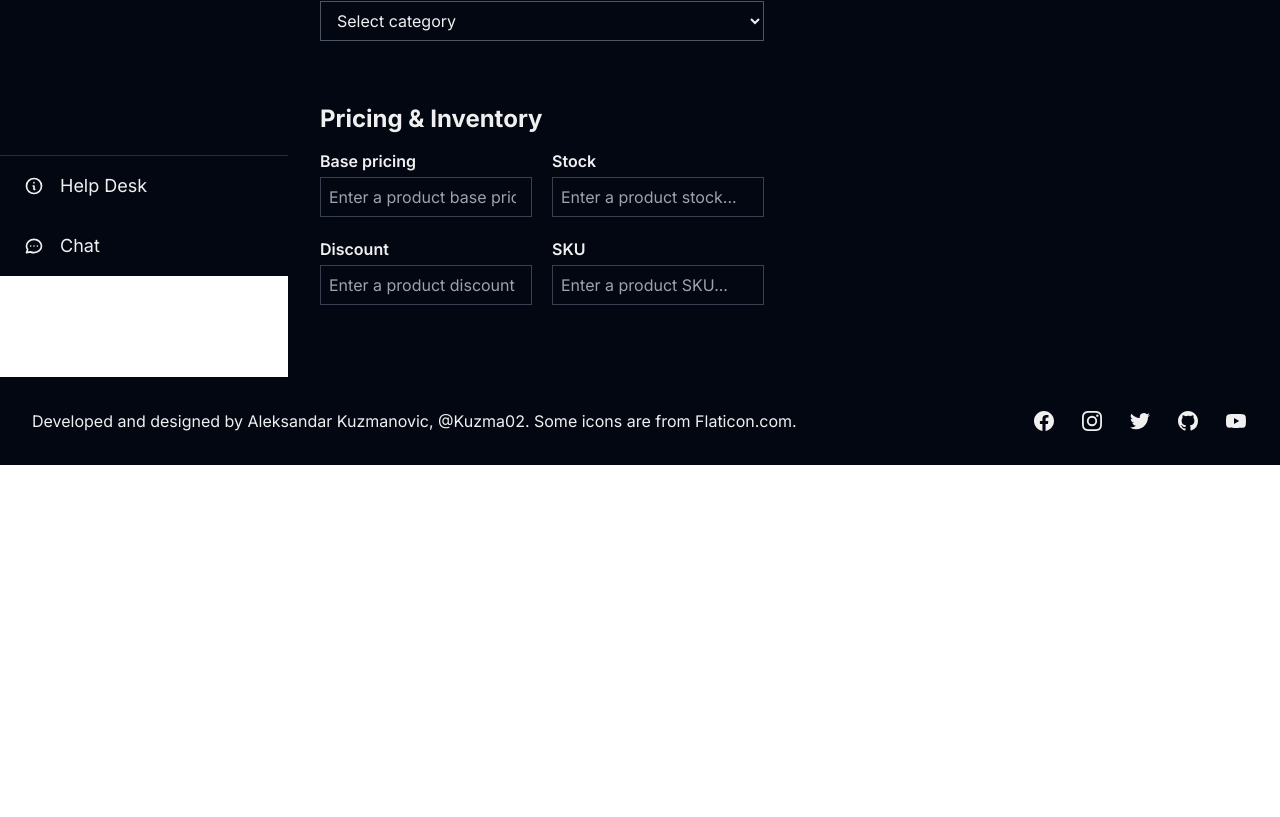
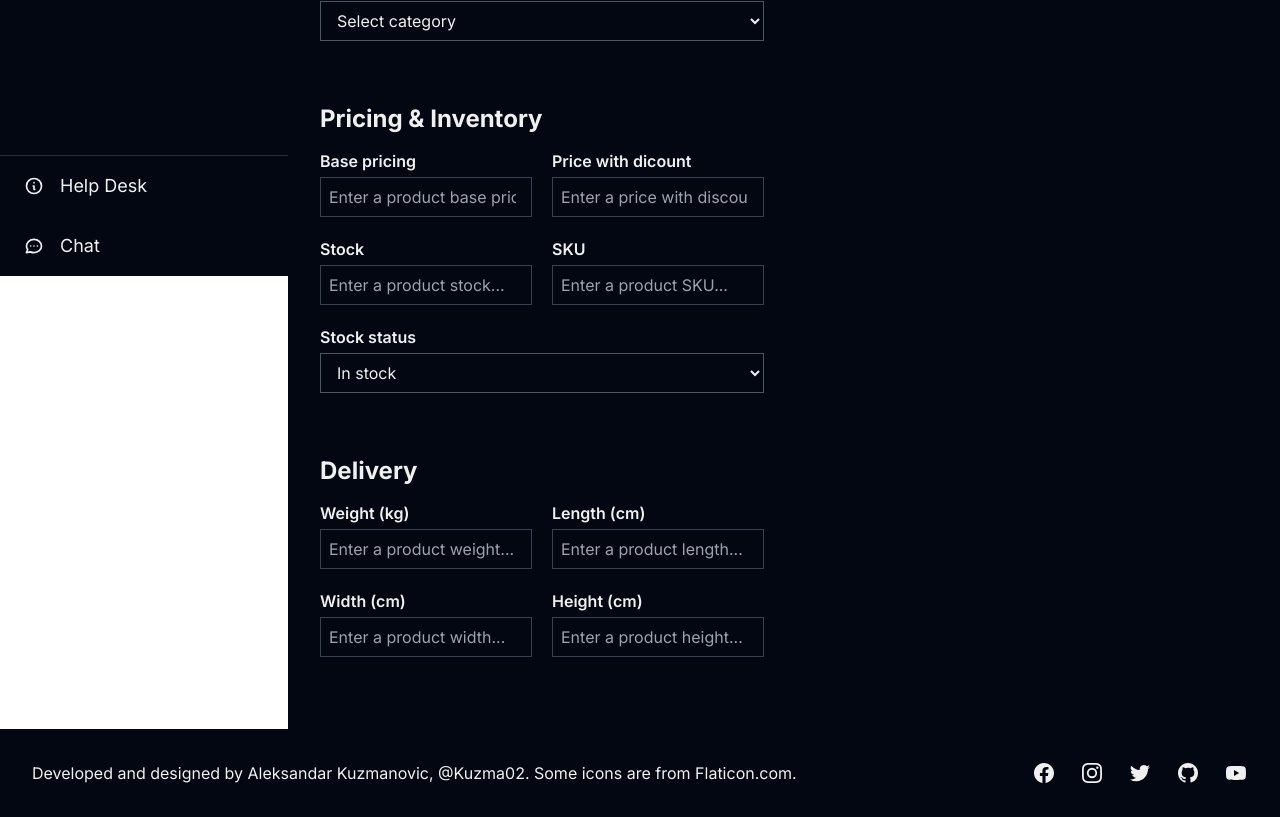
Before and after one commit to Kuzma02/Free-Admin-Dashboard, a React (Vite) app: page /products/add-product in a window 1280 px wide. Shown: the part 615-1432 px from the top of the page. Before the commit the page ends 1080 px from the top, so only its background shows below. Built offline with nearby package versions, Linux system fonts and the light colour scheme.

Commit message:
added delivery section on add product page

```diff
--- a/src/pages/CreateProduct.tsx
+++ b/src/pages/CreateProduct.tsx
@@ -5,7 +5,7 @@ import { AiOutlineSave } from "react-icons/ai";
 import SimpleInput from "../components/SimpleInput";
 import TextAreaInput from "../components/TextAreaInput";
 import SelectInput from "../components/SelectInput";
-import { selectList } from "../utils/data";
+import { selectList, stockStatusList } from "../utils/data";
 
 const CreateProduct = () => {
   return (
@@ -80,19 +80,19 @@ const CreateProduct = () => {
                     />
                   </InputWithLabel>
 
-                  <InputWithLabel label="Stock">
+                  <InputWithLabel label="Price with dicount">
                     <SimpleInput
                       type="number"
-                      placeholder="Enter a product stock..."
+                      placeholder="Enter a price with discount..."
                     />
                   </InputWithLabel>
                 </div>
 
                 <div className="grid grid-cols-2 gap-x-5 max-[500px]:grid-cols-1 max-[500px]:gap-x-0 max-[500px]:gap-y-5">
-                  <InputWithLabel label="Discount">
+                  <InputWithLabel label="Stock">
                     <SimpleInput
                       type="number"
-                      placeholder="Enter a product discount..."
+                      placeholder="Enter a product stock..."
                     />
                   </InputWithLabel>
 
@@ -100,6 +100,42 @@ const CreateProduct = () => {
                     <SimpleInput
                       type="text"
                       placeholder="Enter a product SKU..."
+                    />
+                  </InputWithLabel>
+                </div>
+                <InputWithLabel label="Stock status">
+                  <SelectInput selectList={stockStatusList} />
+                </InputWithLabel>
+              </div>
+
+              <h3 className="text-2xl font-bold leading-7 text-whiteSecondary mt-16">
+                Delivery
+              </h3>
+
+              <div className="mt-4 flex flex-col gap-5">
+                <div className="grid grid-cols-2 gap-x-5 gap-y-5 max-[500px]:grid-cols-1 max-[500px]:gap-x-0 max-[500px]:gap-y-5">
+                  <InputWithLabel label="Weight (kg)">
+                    <SimpleInput
+                      type="number"
+                      placeholder="Enter a product weight..."
+                    />
+                  </InputWithLabel>
+                  <InputWithLabel label="Length (cm)">
+                    <SimpleInput
+                      type="number"
+                      placeholder="Enter a product length..."
+                    />
+                  </InputWithLabel>
+                  <InputWithLabel label="Width (cm)">
+                    <SimpleInput
+                      type="number"
+                      placeholder="Enter a product width..."
+                    />
+                  </InputWithLabel>
+                  <InputWithLabel label="Height (cm)">
+                    <SimpleInput
+                      type="number"
+                      placeholder="Enter a product height..."
                     />
                   </InputWithLabel>
                 </div>
--- a/src/utils/data.ts
+++ b/src/utils/data.ts
@@ -20,3 +20,15 @@ export const selectList = [
     value: "iphone",
   },
 ];
+
+export const stockStatusList = [
+  {
+    label: "In stock",
+    value: "in-stock",
+  },
+  {
+    label: "Out of stock",
+    value: "out-of-stock",
+  },
+
+]
```
